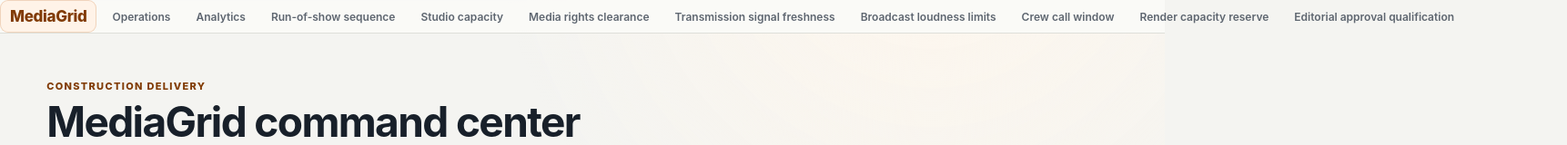
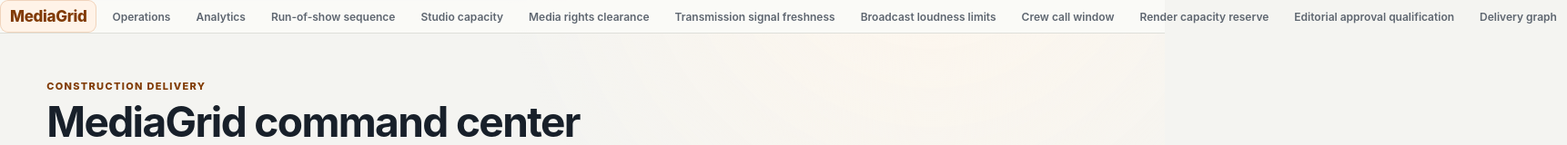
Before and after one commit to Akrambadr99/MediaGrid, a React (Vite) app: page / in a window 1280 px wide. Shown: the top 160 px of the page at 91% size, 1722 px wide, since content can reach past the window. Built offline with nearby package versions, Linux system fonts and the light colour scheme.

Commit message:
Add delivery graph operational surface

```diff
--- a/src/app/router.tsx
+++ b/src/app/router.tsx
@@ -7,6 +7,7 @@
 const W5=lazy(()=>import('../crew-call/WorkflowPage').then(module=>({default:module.WorkflowPage})))
 const W6=lazy(()=>import('../render-farm/WorkflowPage').then(module=>({default:module.WorkflowPage})))
 const W7=lazy(()=>import('../editorial-approval/WorkflowPage').then(module=>({default:module.WorkflowPage})))
-function Shell(){return<div className="suite-shell"><nav className="suite-nav" aria-label="Product navigation"><NavLink className="suite-logo" to="/">{product.name}</NavLink><NavLink to="/operations">Operations</NavLink><NavLink to="/analytics">Analytics</NavLink><NavLink to="/run-of-show">Run-of-show sequence</NavLink><NavLink to="/studio-booking">Studio capacity</NavLink><NavLink to="/rights-clearance">Media rights clearance</NavLink><NavLink to="/transmission-health">Transmission signal freshness</NavLink><NavLink to="/loudness-control">Broadcast loudness limits</NavLink><NavLink to="/crew-call">Crew call window</NavLink><NavLink to="/render-farm">Render capacity reserve</NavLink><NavLink to="/editorial-approval">Editorial approval qualification</NavLink></nav><Suspense fallback={<main className="suite-page" aria-busy="true">Loading workflow…</main>}><Outlet/></Suspense></div>};
+const DeepFeature=lazy(()=>import('../delivery/version-graph/DeepFeaturePage').then(module=>({default:module.DeepFeaturePage})));
+function Shell(){return<div className="suite-shell"><nav className="suite-nav" aria-label="Product navigation"><NavLink className="suite-logo" to="/">{product.name}</NavLink><NavLink to="/operations">Operations</NavLink><NavLink to="/analytics">Analytics</NavLink><NavLink to="/run-of-show">Run-of-show sequence</NavLink><NavLink to="/studio-booking">Studio capacity</NavLink><NavLink to="/rights-clearance">Media rights clearance</NavLink><NavLink to="/transmission-health">Transmission signal freshness</NavLink><NavLink to="/loudness-control">Broadcast loudness limits</NavLink><NavLink to="/crew-call">Crew call window</NavLink><NavLink to="/render-farm">Render capacity reserve</NavLink><NavLink to="/editorial-approval">Editorial approval qualification</NavLink><NavLink to="/productions/PROD-77/delivery/STREAM-EU">Delivery graph</NavLink></nav><Suspense fallback={<main className="suite-page" aria-busy="true">Loading workflow…</main>}><Outlet/></Suspense></div>};
 const Dashboard=lazy(()=>import('../features/dashboard/DashboardPage').then(m=>({default:m.DashboardPage})));const Operations=lazy(()=>import('../features/workspace/WorkspacePage').then(m=>({default:m.WorkspacePage})));const Analytics=lazy(()=>import('../features/analytics/AnalyticsPage').then(m=>({default:m.AnalyticsPage})));
-export const browserRouter=createBrowserRouter([{path:'/',element:<Shell/>,children:[{index:true,element:<Dashboard/>},{path:'operations',element:<Operations/>},{path:'analytics',element:<Analytics/>},{path:"run-of-show",element:<W0/>,handle:{label:"Run-of-show sequence"}},{path:"studio-booking",element:<W1/>,handle:{label:"Studio capacity"}},{path:"rights-clearance",element:<W2/>,handle:{label:"Media rights clearance"}},{path:"transmission-health",element:<W3/>,handle:{label:"Transmission signal freshness"}},{path:"loudness-control",element:<W4/>,handle:{label:"Broadcast loudness limits"}},{path:"crew-call",element:<W5/>,handle:{label:"Crew call window"}},{path:"render-farm",element:<W6/>,handle:{label:"Render capacity reserve"}},{path:"editorial-approval",element:<W7/>,handle:{label:"Editorial approval qualification"}}]}])
+export const browserRouter=createBrowserRouter([{path:'/',element:<Shell/>,children:[{index:true,element:<Dashboard/>},{path:'operations',element:<Operations/>},{path:'analytics',element:<Analytics/>},{path:'productions/:productionId/delivery/:target',element:<DeepFeature/>},{path:"run-of-show",element:<W0/>,handle:{label:"Run-of-show sequence"}},{path:"studio-booking",element:<W1/>,handle:{label:"Studio capacity"}},{path:"rights-clearance",element:<W2/>,handle:{label:"Media rights clearance"}},{path:"transmission-health",element:<W3/>,handle:{label:"Transmission signal freshness"}},{path:"loudness-control",element:<W4/>,handle:{label:"Broadcast loudness limits"}},{path:"crew-call",element:<W5/>,handle:{label:"Crew call window"}},{path:"render-farm",element:<W6/>,handle:{label:"Render capacity reserve"}},{path:"editorial-approval",element:<W7/>,handle:{label:"Editorial approval qualification"}}]}])
--- /dev/null
+++ b/src/delivery/version-graph/DeepFeaturePage.tsx
@@ -0,0 +1 @@
+import{useState}from'react';import{useParams}from'react-router-dom';export function DeepFeaturePage(){const params=useParams();const[mode,setMode]=useState('Current projection');return<main className="suite-page"><header className="suite-title"><div><small>VERSIONED MEDIA DEPENDENCY GRAPH WITH TERRITORY AND WINDOW PROJECTIONS</small><h1>Version, rights and delivery dependency graph</h1><p>Versioned media dependency graph with territory and window projections. Route context: {Object.values(params).join(' · ')||'current workspace'}.</p></div></header><section aria-label="Media delivery dependencies"><h2>Production PROD-77</h2><p>Version v12 → Rights cleared → QC pending → Target STREAM-EU</p></section><aside className="suite-card"><h2>Operational decision</h2><p>{mode}</p><p>Every derived result remains pinned to effective data and audit evidence.</p></aside></main>}
```
